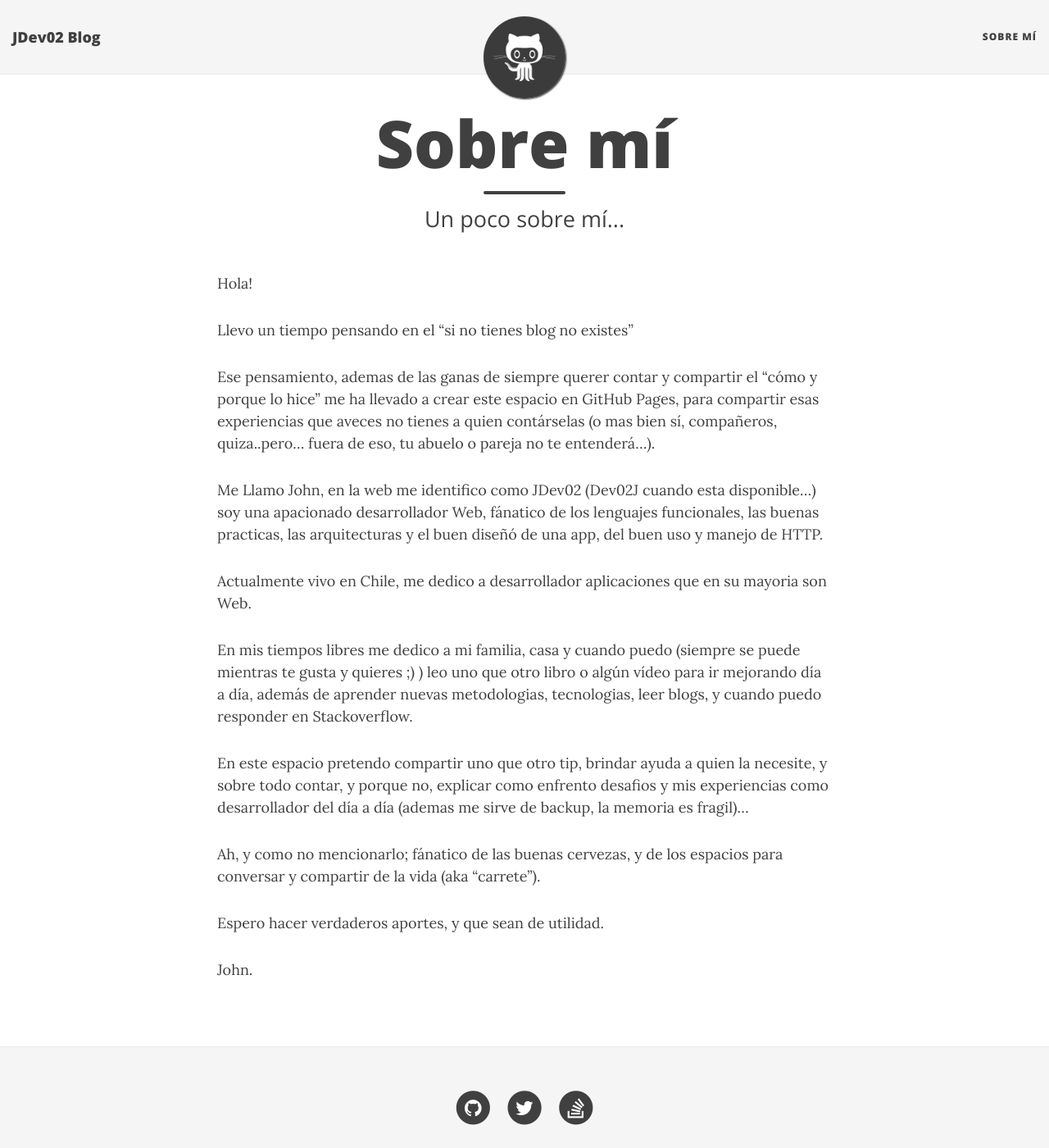
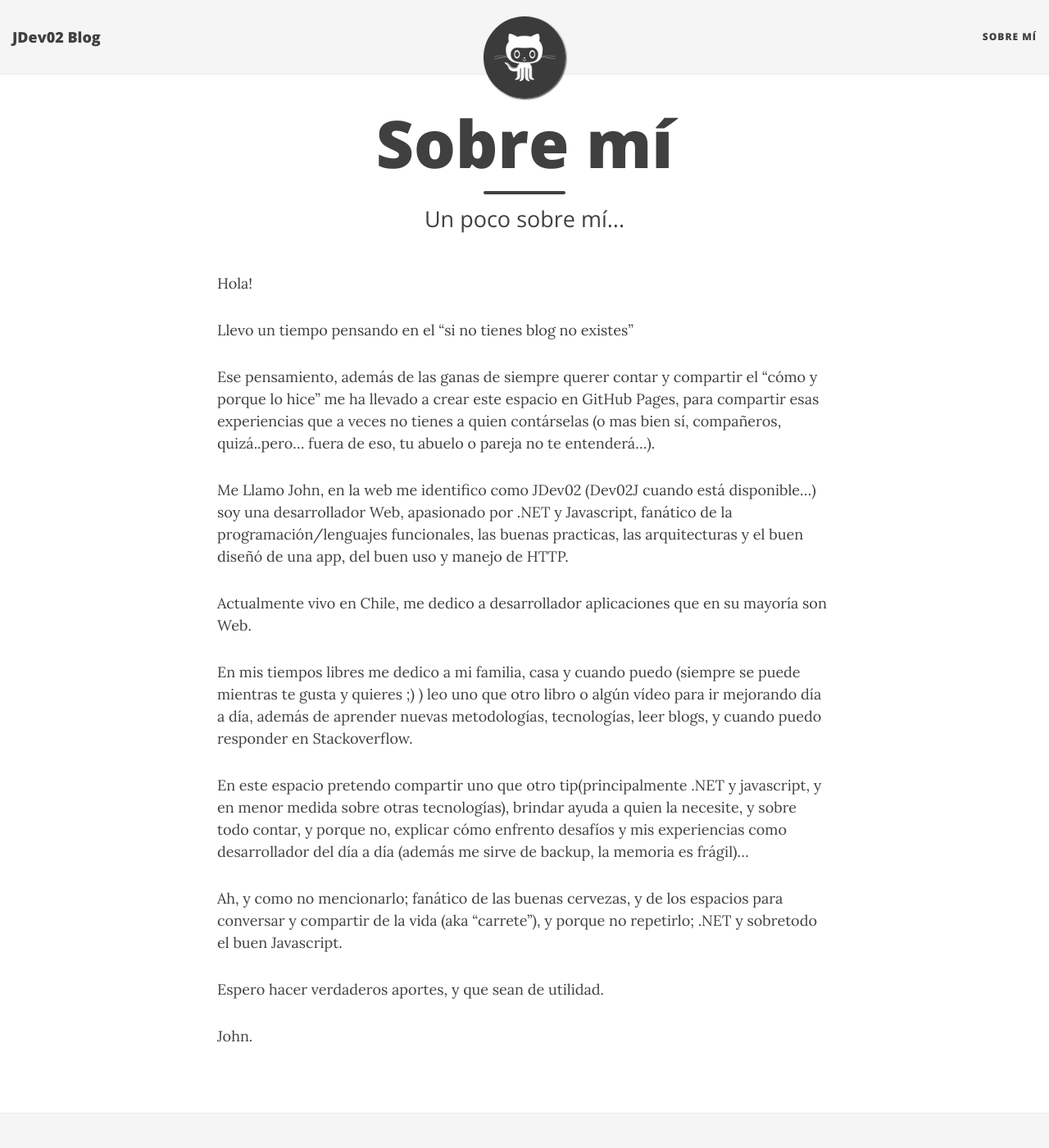
Before and after one commit to JDev02/JDev02.github.io, a Jekyll site: the page built from aboutme.md, in a window 1280 px wide and 1400 px high. Shown: the whole window at 82% size. Built offline with Jekyll 4.4.1, drawn with Linux system fonts in a browser that asks for light colours; nearby versions of some CDN libraries.

Commit message:
cambios ortograficos

```diff
--- a/aboutme.md
+++ b/aboutme.md
@@ -9,19 +9,18 @@ Hola!
 
 Llevo un tiempo pensando en el "si no tienes blog no existes"
 
-Ese pensamiento, ademas de las ganas de siempre querer contar y compartir el "cómo y porque lo hice" me ha llevado a crear este espacio en GitHub Pages, para compartir esas experiencias que aveces no tienes a quien contárselas (o mas bien sí, compañeros, quiza..pero... fuera de eso, tu abuelo o pareja no te entenderá...).
+Ese pensamiento, además de las ganas de siempre querer contar y compartir el "cómo y porque lo hice" me ha llevado a crear este espacio en GitHub Pages, para compartir esas experiencias que a veces no tienes a quien contárselas (o mas bien sí, compañeros, quizá..pero... fuera de eso, tu abuelo o pareja no te entenderá...).
 
-Me Llamo John, en la web me identifico como JDev02 (Dev02J cuando esta disponible...) soy una apacionado desarrollador Web, fánatico
-de los lenguajes funcionales, las buenas practicas, las arquitecturas y el buen diseñó de una app, del buen uso y manejo de HTTP.
+Me Llamo John, en la web me identifico como JDev02 (Dev02J cuando está disponible...) soy una desarrollador Web, apasionado por .NET y Javascript, fanático de la programación/lenguajes funcionales, las buenas practicas, las arquitecturas y el buen diseñó de una app, del buen uso y manejo de HTTP.
 
-Actualmente vivo en Chile, me dedico a desarrollador aplicaciones que en su mayoria son Web.
+Actualmente vivo en Chile, me dedico a desarrollador aplicaciones que en su mayoría son Web.
 
-En mis tiempos libres me dedico a mi familia, casa y cuando puedo (siempre se puede mientras te gusta y quieres ;) ) leo uno que otro libro o algún vídeo para ir mejorando día a día, además de aprender nuevas metodologias, tecnologias, leer blogs, y cuando puedo responder en Stackoverflow.
+En mis tiempos libres me dedico a mi familia, casa y cuando puedo (siempre se puede mientras te gusta y quieres ;) ) leo uno que otro libro o algún vídeo para ir mejorando día a día, además de aprender nuevas metodologías, tecnologías, leer blogs, y cuando puedo responder en Stackoverflow.
 
-En este espacio pretendo compartir uno que otro tip, brindar ayuda a quien la necesite, y sobre todo contar, y porque no, explicar como enfrento desafios y mis experiencias como desarrollador del día a día (ademas me sirve de backup, la memoria es fragil)...
+En este espacio pretendo compartir uno que otro tip(principalmente .NET y javascript, y en menor medida sobre otras tecnologías), brindar ayuda a quien la necesite, y sobre todo contar, y porque no, explicar cómo enfrento desafíos y mis experiencias como desarrollador del día a día (además me sirve de backup, la memoria es frágil)...
 
 
-Ah, y como no mencionarlo; fánatico de las buenas cervezas, y de los espacios para conversar y compartir de la vida (aka "carrete").
+Ah, y como no mencionarlo; fanático de las buenas cervezas, y de los espacios para conversar y compartir de la vida (aka "carrete"), y porque no repetirlo; .NET y sobretodo el buen Javascript.
 
 Espero hacer verdaderos aportes, y que sean de utilidad.
 
```
